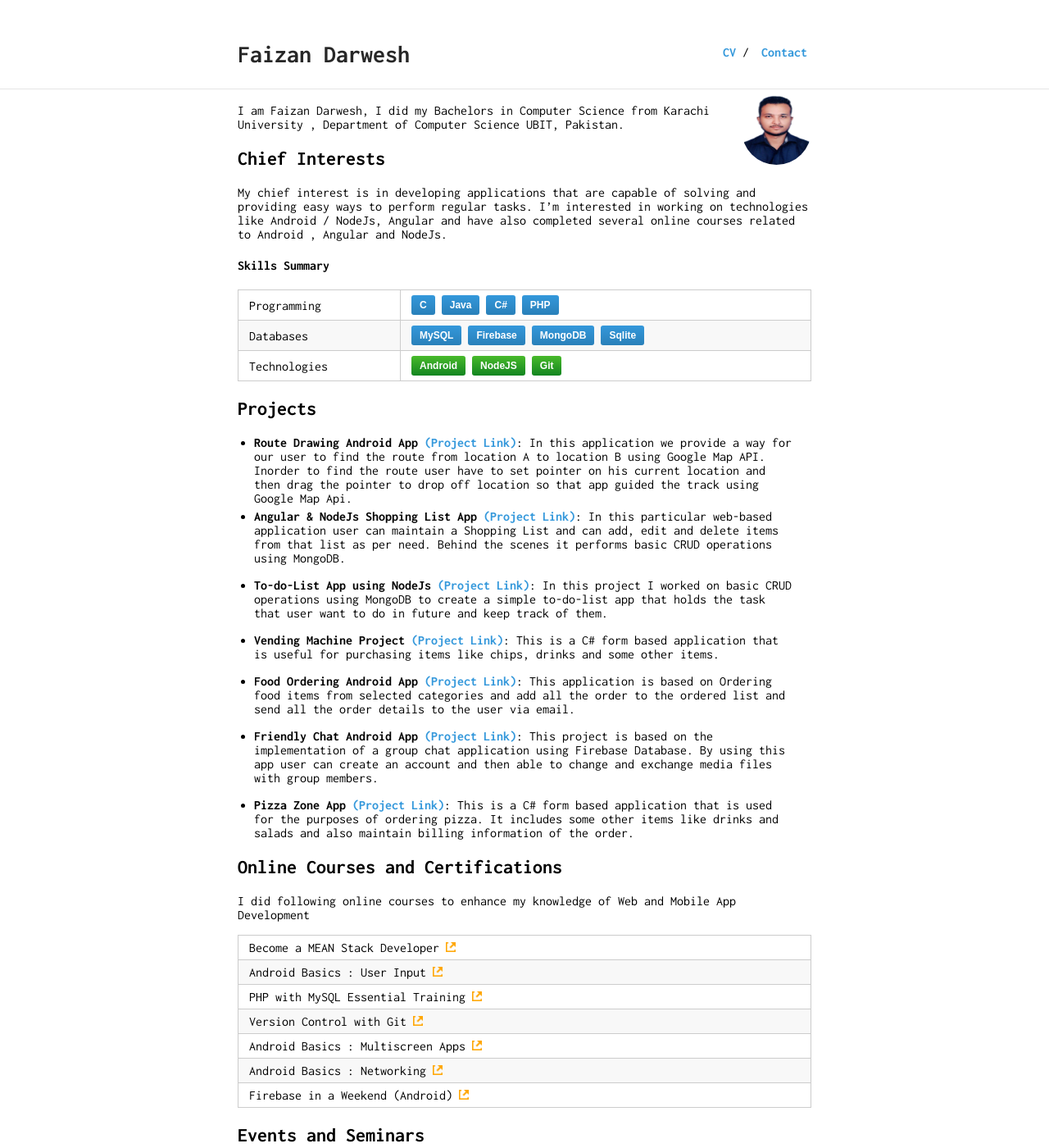
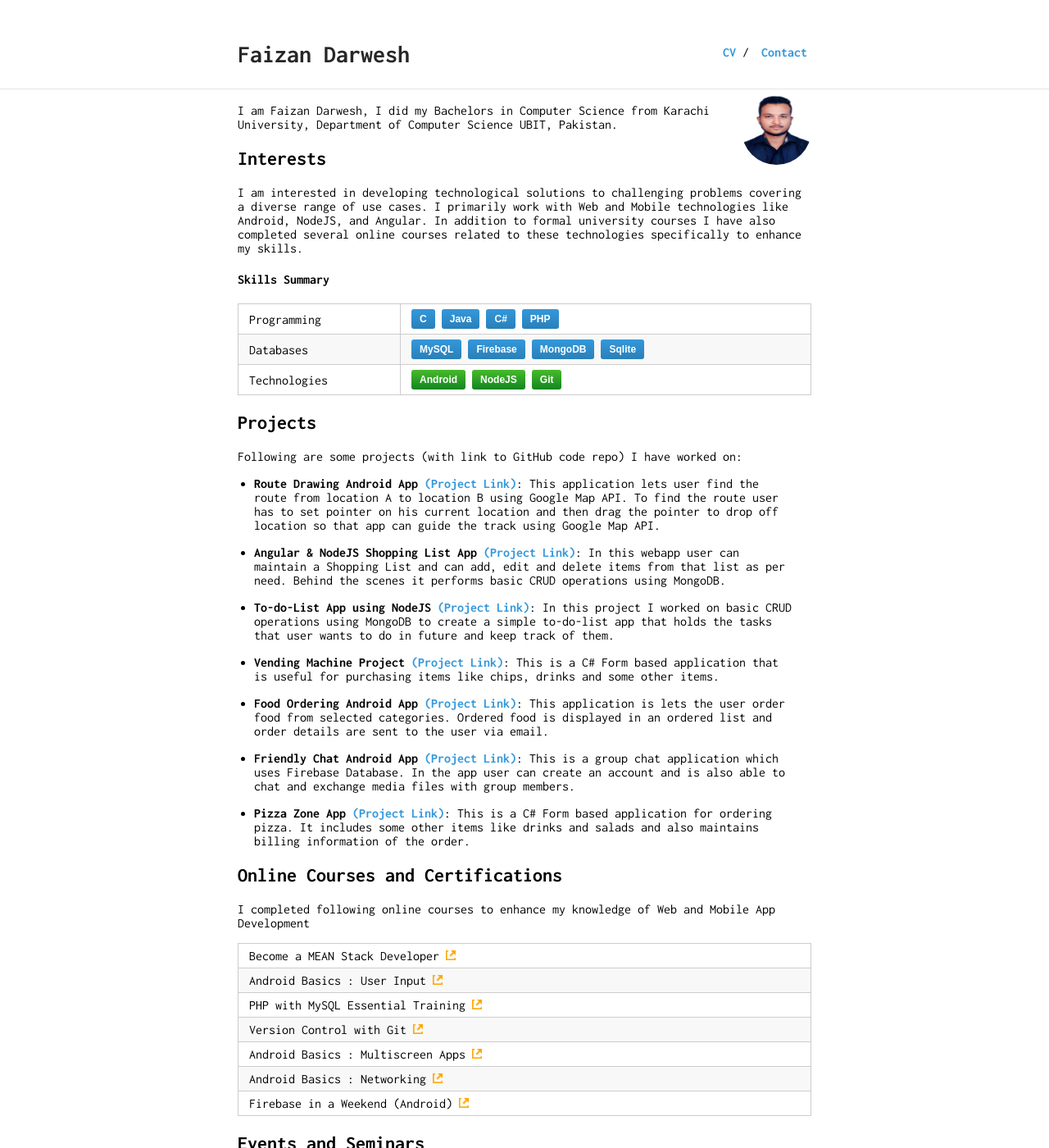
Before and after one commit to faizandarwesh/faizandarwesh.github.io, a Jekyll site: the page built from index.md, in a window 1280 px wide and 1400 px high. Shown: the whole window at 82% size. Built offline with Jekyll 4.4.1, drawn with Linux system fonts in a browser that asks for light colours.

Commit message:
improved coherence in content

```diff
--- a/index.md
+++ b/index.md
@@ -4,12 +4,12 @@ layout: default
 
 <img class="profile-picture" src="faizan.jpg">
 
-I am Faizan Darwesh, I did my Bachelors in Computer Science from Karachi University , Department of Computer Science UBIT, Pakistan.
+I am Faizan Darwesh, I did my Bachelors in Computer Science from Karachi University, Department of Computer Science UBIT, Pakistan.
 
-## Chief Interests
+## Interests
 
-My chief interest is in developing applications that are capable of solving and providing easy ways to perform regular tasks.
-I'm interested in working on technologies like Android / NodeJs, Angular and have also completed several online courses related to Android , Angular and NodeJs.
+I am interested in developing technological solutions to challenging problems covering a diverse range of use cases. I primarily work with Web and Mobile technologies like Android, NodeJS, and Angular. In addition to formal university courses I have also completed several online courses related to these technologies specifically to enhance my skills.
+
 <!--  ----------------|-----------------------------
 Research Areas  | <button class="skill-badge-green">Computer Vision</button> <button class="skill-badge-green">Artificial Intelligence</button> <button class="skill-badge-green">Machine Learning</button> <button class="skill-badge-green">Deep Learning</button>
 -->
@@ -57,8 +57,11 @@ Supervisor: Dr. Muhammad Khurram ([NED UET](http://www.neduet.edu.pk/cise/mkhurr
 
 I was among the first members of newly formed RCAI established at NED University. At RCAI I worked mainly on projects leveraging the Internet of Things (IoT) technology.
 -->
-* **Route Drawing Android App** [(Project Link)](https://github.com/faizandarwesh/CG-Project): In this application we provide a way for our user to find the route from location A to location B using Google Map API. Inorder to find the route user have to set pointer on his current location and then drag the pointer to drop off location so that app guided the track using Google Map Api.
-* **Angular & NodeJs Shopping List App** [(Project Link)](https://github.com/faizandarwesh/NodeJs-Shopping-List-App): In this particular web-based application user can maintain a Shopping List and can add, edit and delete items from that list as per need. Behind the scenes it performs basic CRUD operations using MongoDB.
+Following are some projects (with link to GitHub code repo) I have worked on:
+
+* **Route Drawing Android App** [(Project Link)](https://github.com/faizandarwesh/CG-Project): This application lets user find the route from location A to location B using Google Map API. To find the route user has to set pointer on his current location and then drag the pointer to drop off location so that app can guide the track using Google Map API.
+
+* **Angular & NodeJS Shopping List App** [(Project Link)](https://github.com/faizandarwesh/NodeJs-Shopping-List-App): In this webapp user can maintain a Shopping List and can add, edit and delete items from that list as per need. Behind the scenes it performs basic CRUD operations using MongoDB.
 
 <!--
 <img style="width: 340px; height: 255px;" src="./images/warehouse_device.png">
@@ -69,18 +72,18 @@ Project presentation: [A Smart Safety Gadget for Avoiding Accidents in Warehouse
 -->
 
 
-* **To-do-List App using NodeJs** [(Project Link)](https://github.com/faizandarwesh/To-do-List-App-using-Node-js): In this project I worked on basic CRUD operations using MongoDB to create a simple to-do-list app that holds the task that user want to do in future and keep track of them.
+* **To-do-List App using NodeJS** [(Project Link)](https://github.com/faizandarwesh/To-do-List-App-using-Node-js): In this project I worked on basic CRUD operations using MongoDB to create a simple to-do-list app that holds the tasks that user wants to do in future and keep track of them.
 
 
-* **Vending Machine Project** [(Project Link)](https://github.com/faizandarwesh/To-do-List-App-using-Node-js): This is a C# form based application that is useful for purchasing items like chips, drinks and some other items.
+* **Vending Machine Project** [(Project Link)](https://github.com/faizandarwesh/To-do-List-App-using-Node-js): This is a C# Form based application that is useful for purchasing items like chips, drinks and some other items.
 
 
-* **Food Ordering Android App** [(Project Link)](https://github.com/faizandarwesh/To-do-List-App-using-Node-js): This application is based on Ordering food items from selected categories and add all the order to the ordered list and send all the order details to the user via email.
+* **Food Ordering Android App** [(Project Link)](https://github.com/faizandarwesh/To-do-List-App-using-Node-js): This application is lets the user order food from selected categories. Ordered food is displayed in an ordered list and order details are sent to the user via email.
 
 
-* **Friendly Chat Android App** [(Project Link)](https://github.com/faizandarwesh/To-do-List-App-using-Node-js): This project is based on the implementation of a group chat application using Firebase Database. By using this app user can create an account and then able to change and exchange media files with group members.
+* **Friendly Chat Android App** [(Project Link)](https://github.com/faizandarwesh/To-do-List-App-using-Node-js): This is a group chat application which uses Firebase Database. In the app user can create an account and is also able to chat and exchange media files with group members.
 
-* **Pizza Zone App** [(Project Link)](https://github.com/faizandarwesh/Pizza-Project): This is a C# form based application that is used for the purposes of ordering pizza. It includes some other items like drinks and salads and also maintain billing information of the order.
+* **Pizza Zone App** [(Project Link)](https://github.com/faizandarwesh/Pizza-Project): This is a C# Form based application for  ordering pizza. It includes some other items like drinks and salads and also maintains billing information of the order.
 
 <!--<img style="width: 340px; height: 255px;" src="./images/oxi_pres.jpg">-->
 
@@ -136,7 +139,7 @@ Rich Internet Applications using Google Web Toolkit (Java)
 -->
 ## Online Courses and Certifications
 
-I did following online courses to enhance my knowledge of Web and Mobile App Development
+I completed following online courses to enhance my knowledge of Web and Mobile App Development
 
 |-------------------
 |Become a MEAN Stack Developer <a class="ext-link-a" href="https://www.udemy.com/become-a-mean-stack-developer-mongodb-expressangularnode/learn/v4/overview"><img class="ext-link-img" src="./images/ext-link.png" /></a>
```
